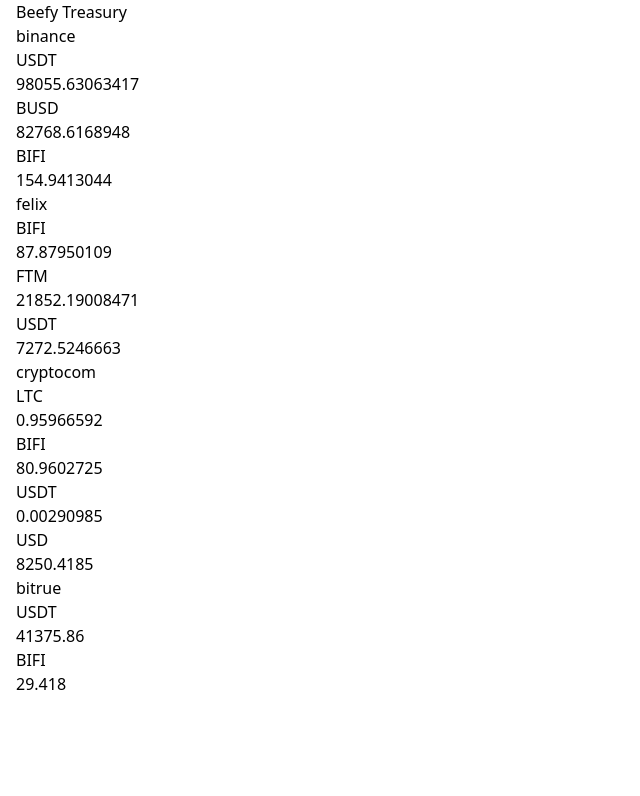
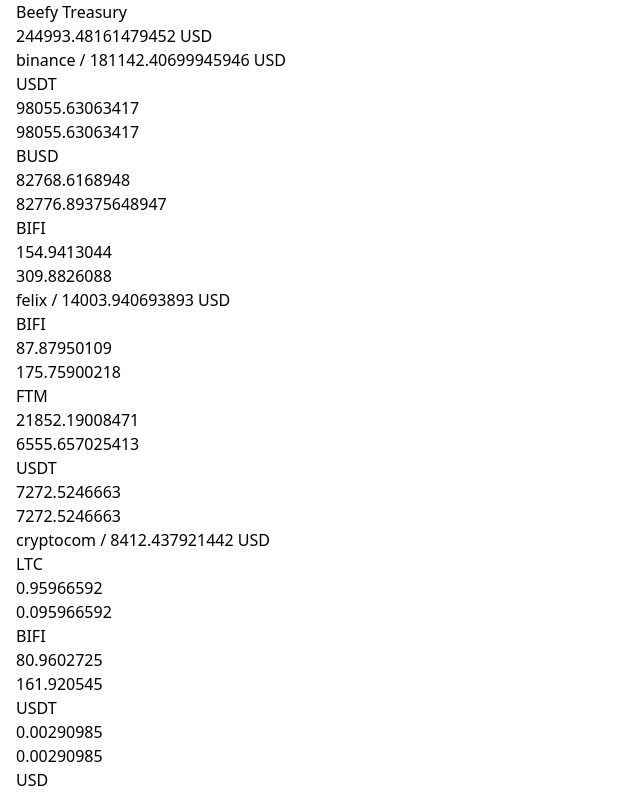
Before and after one commit to sandoche/beefy-dao-treasury, a Next.js app: page /treasury in a window 1280 px wide. Shown: the top 796 px of the page, without its empty margins (0-640 px from the left). Built offline with nearby package versions, Linux system fonts and the light colour scheme.

Commit message:
Computing the values and displaying the real data

```diff
--- a/src/components/treasury/Venue.tsx
+++ b/src/components/treasury/Venue.tsx
@@ -1,20 +1,23 @@
-import type BeefyBalancesResponse from "@/types/BeefyBalancesResponse";
+import type ComputedPortfolio from "@/types/ComputedPortfolio";
 import VenueToken from "@/components/treasury/VenueToken";
 
 interface Props {
   venueId: string;
-  venuePortfolio: BeefyBalancesResponse[string];
+  venuePortfolio: ComputedPortfolio["venues"][string];
+  total: number;
 }
 
-export default function Venue({ venueId, venuePortfolio }: Props) {
+export default function Venue({ venueId, venuePortfolio, total }: Props) {
   return (
     <div>
-      <h2>{venueId}</h2>
-      {Object.keys(venuePortfolio).map((tickerId) => (
+      <h2>
+        {venueId} / {total} USD
+      </h2>
+      {Object.keys(venuePortfolio.tokens).map((tickerId) => (
         <VenueToken
           key={tickerId}
           tickerId={tickerId}
-          tokenBalance={venuePortfolio[tickerId]}
+          tokenBalance={venuePortfolio.tokens[tickerId]}
         />
       ))}
     </div>
--- a/src/components/treasury/VenueToken.tsx
+++ b/src/components/treasury/VenueToken.tsx
@@ -1,15 +1,16 @@
-import type BeefyBalancesResponse from "@/types/BeefyBalancesResponse";
+import type ComputedPortfolio from "@/types/ComputedPortfolio";
 
 interface Props {
   tickerId: string;
-  tokenBalance: BeefyBalancesResponse[string][string];
+  tokenBalance: ComputedPortfolio["venues"][string]["tokens"][string];
 }
 
 export default function VenueToken({ tickerId, tokenBalance }: Props) {
   return (
     <div>
       <h3>{tickerId}</h3>
-      <p>{tokenBalance}</p>
+      <p>{tokenBalance.amount}</p>
+      <p>{tokenBalance.valueInUsd}</p>
     </div>
   );
 }
--- a/src/pages/treasury.tsx
+++ b/src/pages/treasury.tsx
@@ -6,6 +6,7 @@
 import treasuryStrings from "@/locales/en/treasury";
 import Venue from "@/components/treasury/Venue";
 import type BeefyBalancesResponse from "@/types/BeefyBalancesResponse";
+import type ComputedPortfolio from "@/types/ComputedPortfolio";
 
 const inter = Inter({ subsets: ["latin"] });
 
@@ -42,6 +43,40 @@
     USD: 1,
   };
 
+  const computePortfolioToGetBalances = (
+    temporaryBalanceState: BeefyBalancesResponse,
+    temporaryExchangeRates: any
+  ): ComputedPortfolio => {
+    const portfolio: ComputedPortfolio = { total: 0, venues: {} };
+
+    for (const venueId in temporaryBalanceState) {
+      const venuePortfolio = temporaryBalanceState[venueId];
+      portfolio.venues[venueId] = { total: 0, tokens: {} };
+
+      for (const tickerId in venuePortfolio) {
+        const tokenBalance = venuePortfolio[tickerId];
+        const tokenExchangeRate = temporaryExchangeRates[tickerId];
+
+        const valueInUsd = tokenBalance * tokenExchangeRate;
+
+        portfolio.venues[venueId].tokens[tickerId] = {
+          amount: tokenBalance,
+          valueInUsd,
+        };
+
+        portfolio.venues[venueId].total =
+          (portfolio.venues[venueId].total ?? 0) + valueInUsd;
+        portfolio.total = portfolio.total + valueInUsd;
+      }
+    }
+    return portfolio;
+  };
+
+  const computedPortfolio = computePortfolioToGetBalances(
+    temporaryBalanceState,
+    temporaryExchangeRates
+  );
+
   return (
     <>
       <Head>
@@ -54,11 +89,13 @@
       <section>
         <Container>
           <>
-            {Object.keys(temporaryBalanceState).map((venueId) => (
+            <p>{computedPortfolio.total} USD</p>
+            {Object.keys(computedPortfolio.venues).map((venueId) => (
               <Venue
                 key={venueId}
                 venueId={venueId}
-                venuePortfolio={temporaryBalanceState[venueId]}
+                venuePortfolio={computedPortfolio.venues[venueId]}
+                total={computedPortfolio.venues[venueId].total}
               />
             ))}
           </>
--- /dev/null
+++ b/src/types/ComputedPortfolio.ts
@@ -0,0 +1,16 @@
+type ComputedPortfolio = {
+  total: number;
+  venues: {
+    [venueId: string]: {
+      total: number;
+      tokens: {
+        [tickerId: string]: {
+          amount: number;
+          valueInUsd: number;
+        };
+      };
+    };
+  };
+};
+
+export default ComputedPortfolio;
```
